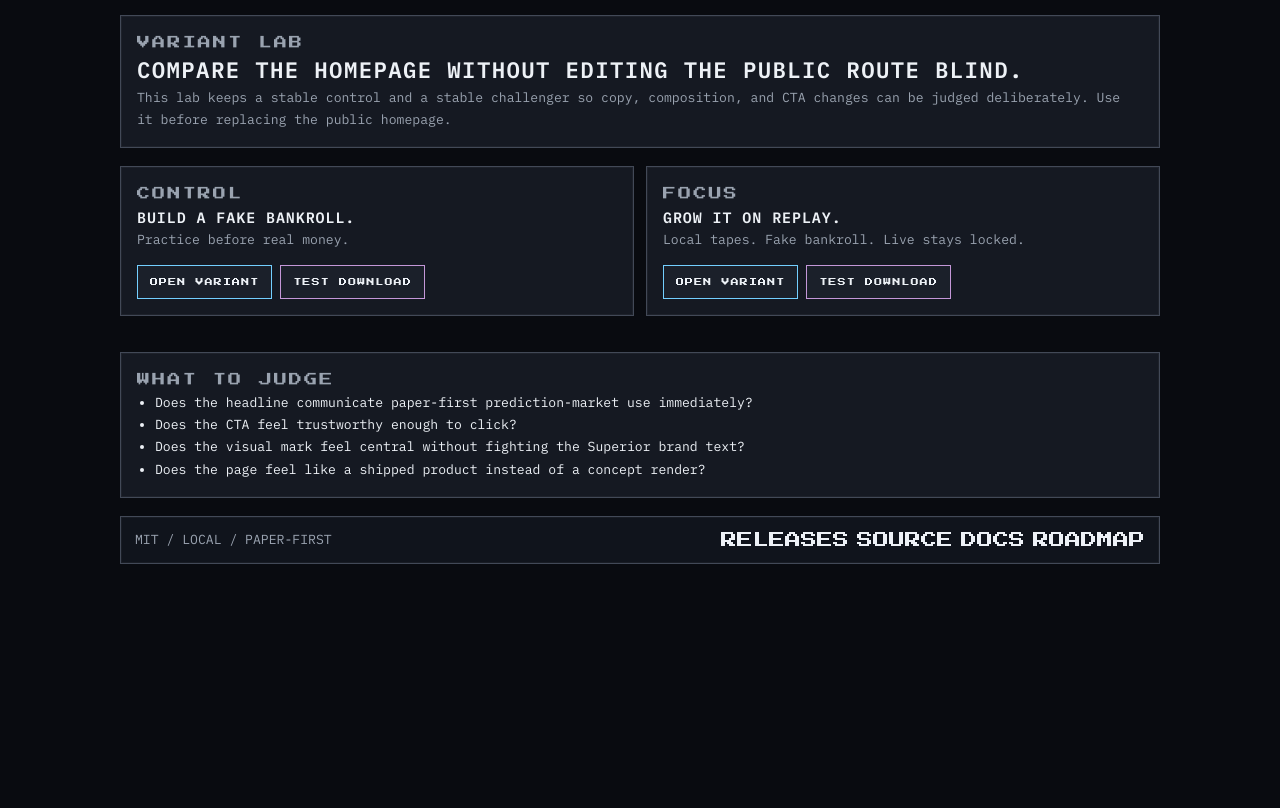
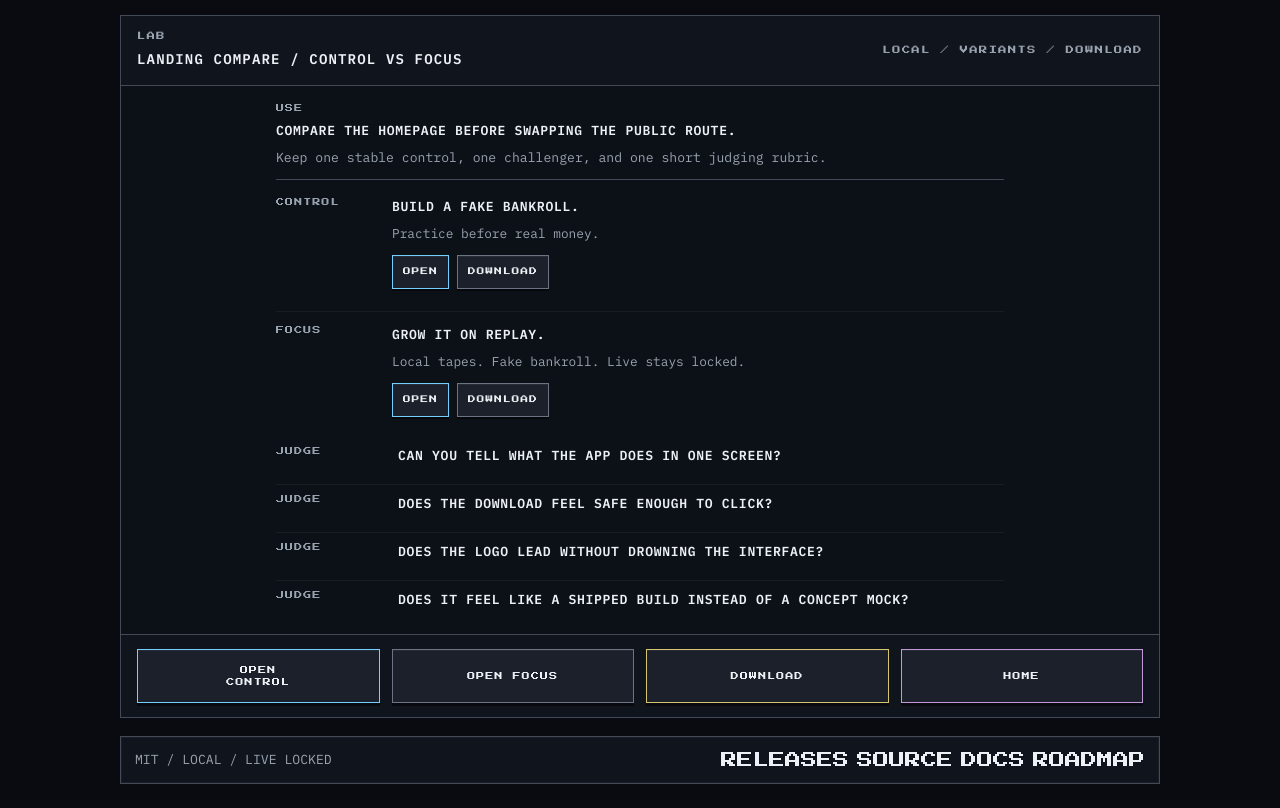
Before and after one commit to Zwin-ux/arbitrage, an Astro site in the folder site/: page /lab in a window 1280 px wide. Shown: the part 79-887 px from the top of the page. Before the commit the page ends 800 px from the top, so only its background shows below. Built offline with nearby package versions, Linux system fonts and the light colour scheme; Astro itself is replaced by a stand-in of ours.

Commit message:
Unify secondary site routes

```diff
--- a/site/public/styles/global.css
+++ b/site/public/styles/global.css
@@ -378,6 +378,11 @@ pre,
   background: var(--surface-3);
 }
 
+.machine-page__body--single {
+  grid-template-columns: 1fr;
+  justify-items: center;
+}
+
 .machine-page__column {
   padding: 16px;
   display: flex;
@@ -385,12 +390,17 @@ pre,
   gap: 16px;
 }
 
+.machine-page__body--single .machine-page__column {
+  width: min(760px, 100%);
+}
+
 .machine-page__column + .machine-page__column {
   border-left: 1px solid var(--line);
 }
 
 .machine-page__stack,
-.machine-page__list {
+.machine-page__list,
+.machine-page__rail {
   display: grid;
   gap: 10px;
 }
@@ -437,6 +447,76 @@ pre,
 .machine-page__row:first-child {
   border-top: 0;
   padding-top: 0;
+}
+
+.machine-page__strip {
+  display: grid;
+  grid-template-columns: 104px 1fr;
+  gap: 12px;
+  align-items: start;
+  padding: 12px 0;
+  border-top: 1px solid rgba(255, 255, 255, 0.05);
+}
+
+.machine-page__strip:first-child {
+  border-top: 0;
+  padding-top: 0;
+}
+
+.machine-page__strip-label {
+  color: var(--text-secondary);
+  font-family: "Press Start 2P", "IBM Plex Mono", monospace;
+  font-size: 0.5rem;
+  line-height: 1.55;
+  letter-spacing: 0.14em;
+  text-transform: uppercase;
+}
+
+.machine-page__strip-body {
+  display: grid;
+  gap: 6px;
+}
+
+.machine-page__strip-body strong {
+  font-size: 0.82rem;
+  line-height: 1.6;
+  letter-spacing: 0.05em;
+  text-transform: uppercase;
+}
+
+.machine-page__strip-body p {
+  margin: 0;
+  color: var(--text-secondary);
+  font-size: 0.8rem;
+  line-height: 1.7;
+}
+
+.machine-page__mini-actions {
+  display: flex;
+  align-items: center;
+  gap: 8px;
+  flex-wrap: wrap;
+  margin-top: 4px;
+}
+
+.machine-page__mini-link {
+  min-height: 34px;
+  display: inline-flex;
+  align-items: center;
+  justify-content: center;
+  padding: 8px 10px;
+  background: var(--button);
+  border: 1px solid var(--line-strong);
+  font-family: "Press Start 2P", "IBM Plex Mono", monospace;
+  font-size: 0.48rem;
+  line-height: 1.55;
+  letter-spacing: 0.14em;
+  text-transform: uppercase;
+  box-shadow: inset 0 1px 0 rgba(255, 255, 255, 0.05), 0 2px 0 rgba(0, 0, 0, 0.48);
+}
+
+.machine-page__mini-link--primary {
+  border-color: var(--accent-blue);
 }
 
 .machine-page__code-wrap {
@@ -575,4 +655,9 @@ pre,
     grid-template-columns: 1fr;
     gap: 4px;
   }
+
+  .machine-page__strip {
+    grid-template-columns: 1fr;
+    gap: 6px;
+  }
 }
--- a/site/src/layouts/BaseLayout.astro
+++ b/site/src/layouts/BaseLayout.astro
@@ -1,7 +1,7 @@
 ---
 const {
   title = "Superior",
-  description = "Open-source desktop app for recording local books, reviewing explainable routes, and paper-testing with local-first storage."
+  description = "Open-source Windows app for practice-money replay, local progress, and a locked live path."
 } = Astro.props;
 
 const nav = [
@@ -42,7 +42,7 @@ const nav = [
           </span>
           <span>
             <strong>Superior</strong>
-            <small>local / paper / windows</small>
+            <small>windows / practice money / live locked</small>
           </span>
         </a>
         <nav class="site-nav" aria-label="Primary navigation">
@@ -58,7 +58,7 @@ const nav = [
         <slot />
       </main>
       <footer class="site-footer">
-        <p>MIT / LOCAL / PAPER-FIRST</p>
+        <p>MIT / LOCAL / LIVE LOCKED</p>
         <div class="footer-links">
           <a href="https://github.com/Zwin-ux/arbitrage/releases" target="_blank" rel="noreferrer">Releases</a>
           <a href="https://github.com/Zwin-ux/arbitrage" target="_blank" rel="noreferrer">Source</a>
--- a/site/src/pages/docs.astro
+++ b/site/src/pages/docs.astro
@@ -84,7 +84,7 @@ npm --prefix site run test:browser</code></pre>
         target="_blank"
         rel="noreferrer"
       >
-        <span>First paper run</span>
+        <span>First practice run</span>
       </a>
       <a
         class="machine-page__control machine-page__control--commit"
--- a/site/src/pages/lab/index.astro
+++ b/site/src/pages/lab/index.astro
@@ -5,45 +5,82 @@ import { landingVariantOrder, landingVariants } from "../../data/landingVariants
 
 <BaseLayout
   title="Superior Lab | Landing Variants"
-  description="Compare landing-page variants for Superior and keep homepage changes deliberate."
+  description="Compare landing variants for Superior without changing the public route blind."
 >
-  <section class="content-card">
-    <p class="eyebrow">Variant lab</p>
-    <h1>Compare the homepage without editing the public route blind.</h1>
-    <p>
-      This lab keeps a stable control and a stable challenger so copy, composition, and CTA changes can be judged
-      deliberately. Use it before replacing the public homepage.
-    </p>
-  </section>
+  <section class="machine-page">
+    <header class="machine-page__header">
+      <div class="machine-page__title">
+        <span class="machine-page__label">Lab</span>
+        <strong>Landing compare / control vs focus</strong>
+      </div>
+      <div class="machine-page__status">LOCAL / VARIANTS / DOWNLOAD</div>
+    </header>
 
-  <section class="card-grid">
+    <div class="machine-page__body machine-page__body--single">
+      <div class="machine-page__column">
+        <div class="machine-page__block">
+          <span>Use</span>
+          <strong>Compare the homepage before swapping the public route.</strong>
+          <p>Keep one stable control, one challenger, and one short judging rubric.</p>
+        </div>
+
+        <div class="machine-page__rail">
           {landingVariantOrder.map((key) => {
             const variant = landingVariants[key];
             return (
-        <article class="content-card">
-          <p class="eyebrow">{variant.navLabel}</p>
-          <h2>{variant.heroLine}</h2>
+              <article class="machine-page__strip">
+                <span class="machine-page__strip-label">{variant.navLabel}</span>
+                <div class="machine-page__strip-body">
+                  <strong>{variant.heroLine}</strong>
                   <p>{variant.heroSupport}</p>
-          <div class="link-row">
-            <a class="button-primary" href={`/lab/${variant.key}`}>
-              Open variant
+                  <div class="machine-page__mini-actions">
+                    <a class="machine-page__mini-link machine-page__mini-link--primary" href={`/lab/${variant.key}`}>
+                      Open
                     </a>
-            <a class="button-secondary" href={variant.windowsInstallerUrl}>
-              Test download
+                    <a class="machine-page__mini-link" href={variant.windowsInstallerUrl}>
+                      Download
                     </a>
+                  </div>
                 </div>
               </article>
             );
           })}
-  </section>
+        </div>
 
-  <section class="content-card">
-    <p class="eyebrow">What to judge</p>
-    <ul class="criteria-list">
-      <li>Does the headline communicate paper-first prediction-market use immediately?</li>
-      <li>Does the CTA feel trustworthy enough to click?</li>
-      <li>Does the visual mark feel central without fighting the Superior brand text?</li>
-      <li>Does the page feel like a shipped product instead of a concept render?</li>
-    </ul>
+        <div class="machine-page__list">
+          <div class="machine-page__row">
+            <span>Judge</span>
+            <strong>Can you tell what the app does in one screen?</strong>
+          </div>
+          <div class="machine-page__row">
+            <span>Judge</span>
+            <strong>Does the download feel safe enough to click?</strong>
+          </div>
+          <div class="machine-page__row">
+            <span>Judge</span>
+            <strong>Does the logo lead without drowning the interface?</strong>
+          </div>
+          <div class="machine-page__row">
+            <span>Judge</span>
+            <strong>Does it feel like a shipped build instead of a concept mock?</strong>
+          </div>
+        </div>
+      </div>
+    </div>
+
+    <nav class="machine-page__controls" aria-label="Lab controls">
+      <a class="machine-page__control machine-page__control--primary" href="/lab/control/">
+        <span>Open control</span>
+      </a>
+      <a class="machine-page__control machine-page__control--secondary" href="/lab/focus/">
+        <span>Open focus</span>
+      </a>
+      <a class="machine-page__control machine-page__control--commit" href="/download/">
+        <span>Download</span>
+      </a>
+      <a class="machine-page__control machine-page__control--reset" href="/">
+        <span>Home</span>
+      </a>
+    </nav>
   </section>
 </BaseLayout>
```
Also changed, not shown: site/src/pages/roadmap.astro (+69 -30 lines), site/tests/landing.spec.ts (+18 -5 lines). Lines whose indentation alone changed are shown as unchanged.
